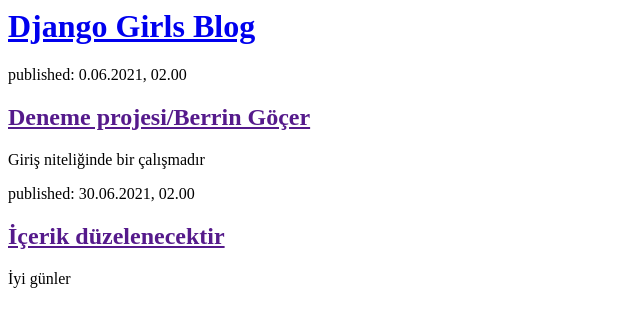
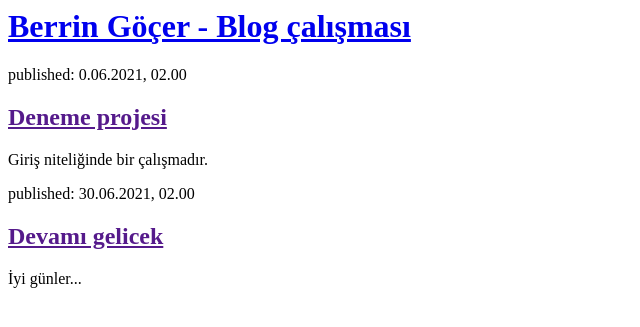
Before and after one commit to BerrinGocer/my-first-blog, a Django app: page / in a window 1280 px wide. Shown: the top 327 px of the page, without its empty margins (0-640 px from the left). Run offline with Django 3.2, Linux system fonts and the light colour scheme.

Commit message:
Site için HTML dosyasını değiştirdim.

```diff
--- a/blog/templates/blog/post_list.html
+++ b/blog/templates/blog/post_list.html
@@ -1,21 +1,23 @@
 <html>
     <head>
-        <title>Django Girls blog</title>
+        <title>Berrin Göçer - Blog çalışması</title>
     </head>
     <body>
         <div>
-            <h1><a href="/">Django Girls Blog</a></h1>
+            <h1><a href="/">Berrin Göçer - Blog çalışması</a></h1>
         </div>
         <div>
             <p>published: 0.06.2021, 02.00</p>
-            <h2><a href="">Deneme projesi/Berrin Göçer</a></h2>
-            <p>Giriş niteliğinde bir çalışmadır </p>
+            <h2><a href="">Deneme projesi</a></h2>
+            <p>Giriş niteliğinde bir çalışmadır. </p>
         </div>
 
         <div>
             <p>published: 30.06.2021, 02.00</p>
-            <h2><a href="">İçerik düzelenecektir</a></h2>
-            <p>İyi günler</p>
+            <h2><a href="">Devamı gelicek</a></h2>
+
+
+            <p>İyi günler...</p>
         </div>
     </body>
 </html>
```
